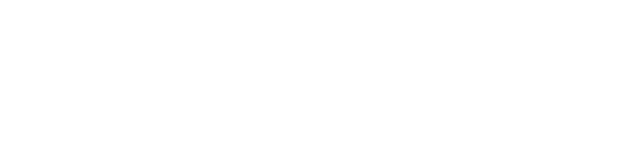
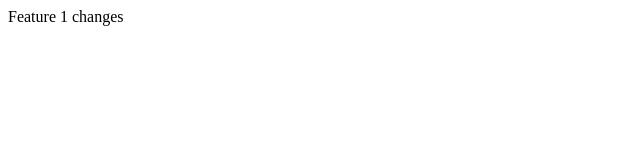
Before and after one commit to Akhtar-Raza32/test-repo, a plain HTML site: page feature 1.html in a window 1280 px wide. Shown: the whole page, without its empty margins (0-640 px from the left). Drawn offline with Linux system fonts and the light colour scheme.

Commit message:
Update feature 1.html

```diff
--- a/feature 1.html
+++ b/feature 1.html
@@ -5,5 +5,7 @@
     <meta name="viewport" content="width=device-width, initial-scale=1.0" />
     <title>feature 1</title>
   </head>
-  <body></body>
+  <body>
+    Feature 1 changes
+  </body>
 </html>
```
